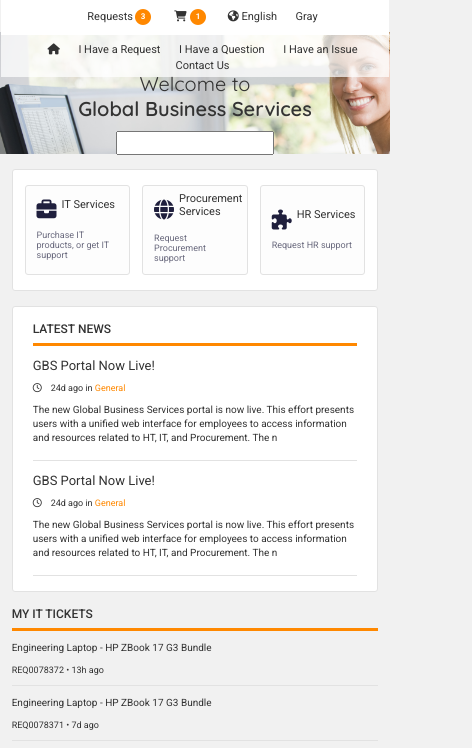
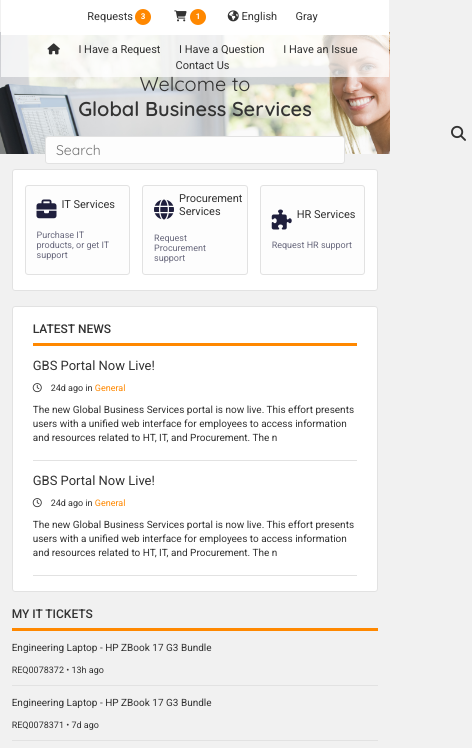
Before and after one commit to Austin-Gray/gbs-portal, a website: page app/index.html in a window 390 px wide. Shown: the part 71-819 px from the top of the page, 472 px wide, since content can reach past the window. Drawn offline with nearby package versions, Linux system fonts and the light colour scheme.

Commit message:
Adds style to search input bar

```diff
--- a/app/css/search.css
+++ b/app/css/search.css
@@ -10,6 +10,25 @@
 }
 .search {
   margin-top: -21%;
+}
+.search-bar {
+  background-color: #fdfdfd;
+  border: 1px solid #e2e2e2;
+  border-radius: 3px;
+  height: 32px;
+  width: 500px;
+  margin: 20px;
+  padding: 10px;
+}
+.search-submit {
+  position: absolute;
+  font-size: 12px;
+  background:none;
+  border:none;
+  cursor: pointer;
+}
+.submit-container {
+  margin: -44px 0 0 430px;
 }
 .welcome {
   font-size: 32px;
@@ -26,6 +45,14 @@
   }
   .search {
     margin-top: -24%;
+  }
+  .search-bar {
+    height: 28px;
+    width: 300px;
+    margin: 5px;
+  }
+  .submit-container {
+    margin: -44px 0 0 430px;
   }
   .welcome, .title {
     font-size: 24px;
--- a/app/search/search.template.html
+++ b/app/search/search.template.html
@@ -2,6 +2,9 @@
   <div class="search text-center">
     <p class="welcome">Welcome to</p>
     <p class="title">Global Business Services</p>
-    <input type="text">
+    <input class="search-bar" placeholder="Search" type="text">
+    <div class="submit-container">
+      <button class="search-submit"><i class="fas fa-search fa-lg"></i></button>
+    </div>
   </div>
 </div>
```
